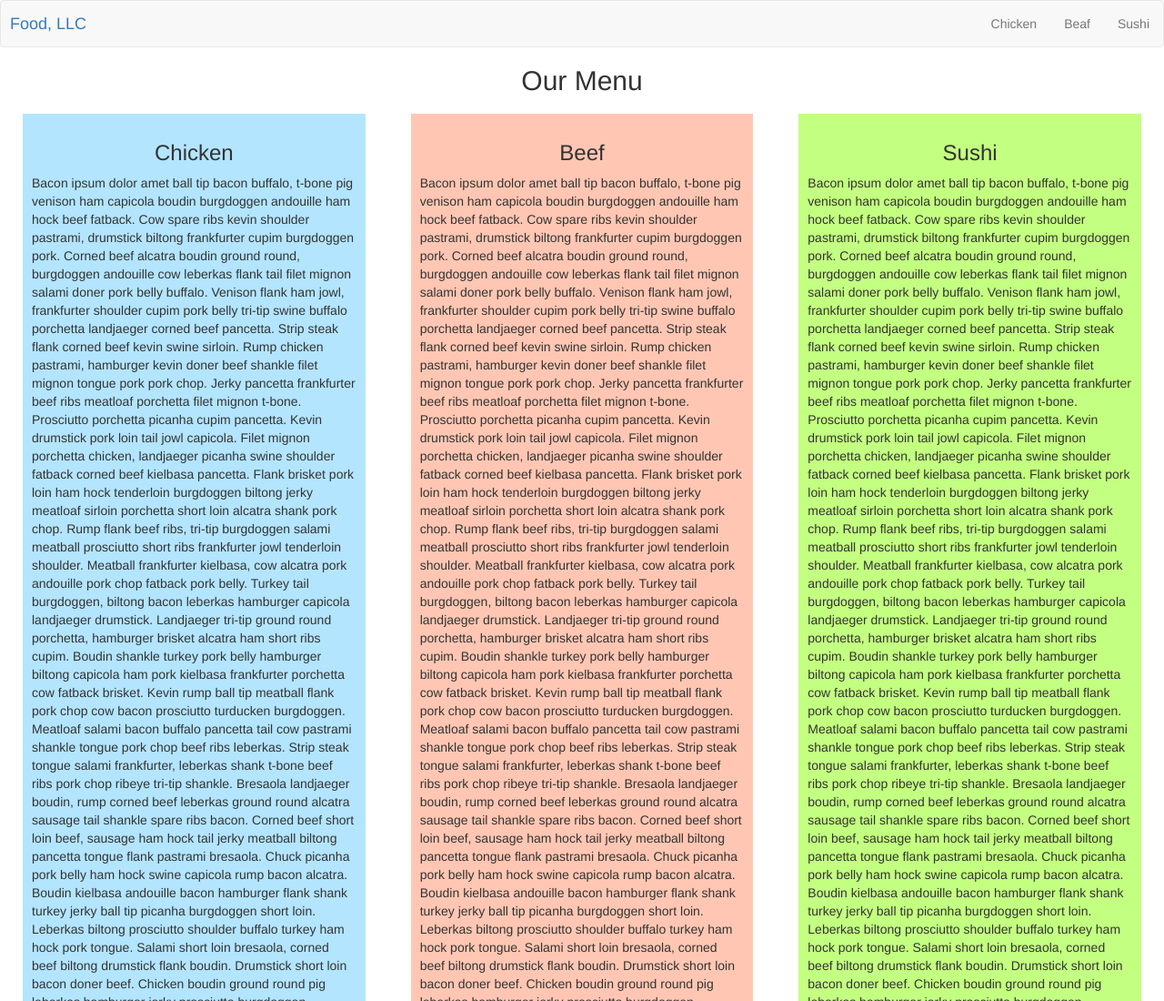
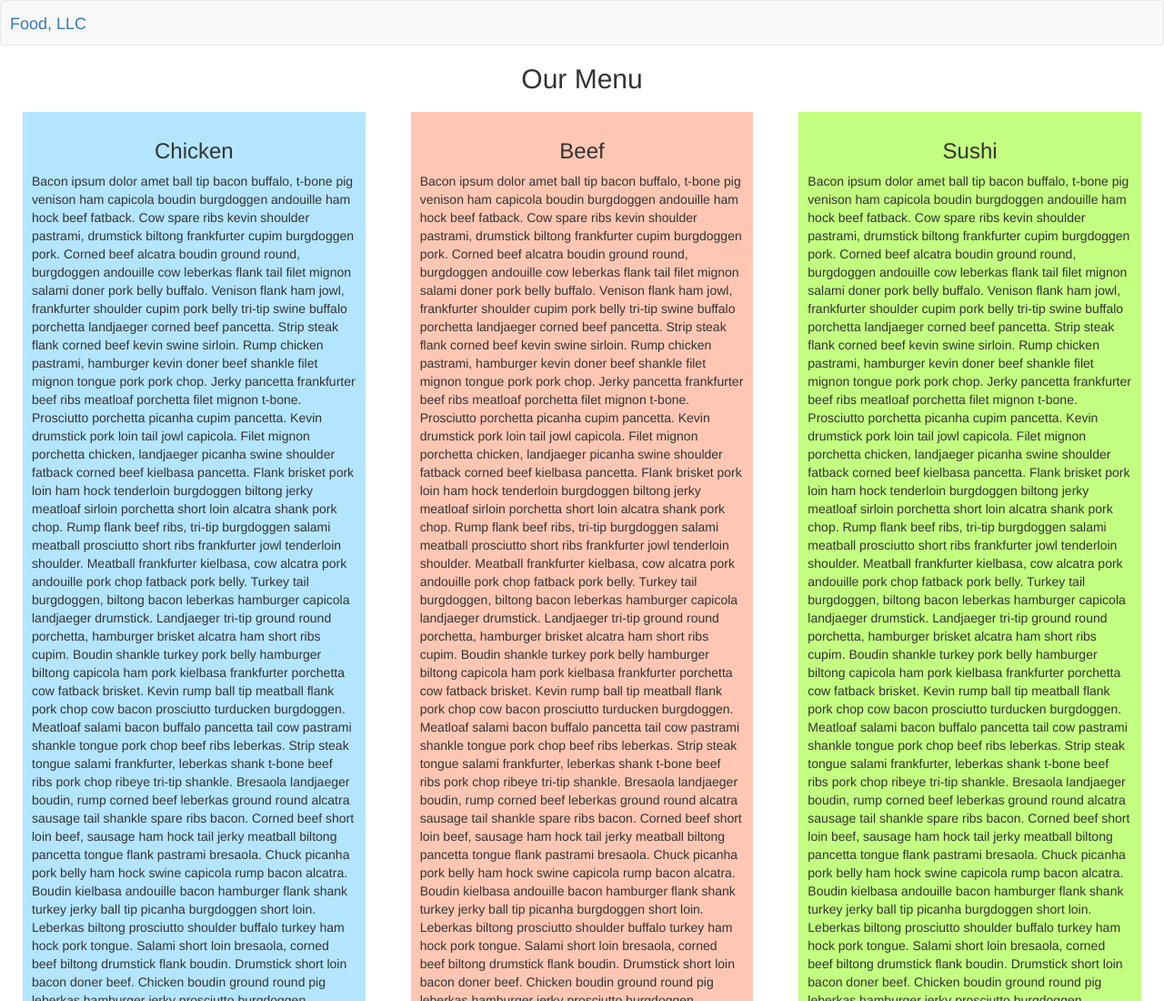
Before and after one commit to jainkeyu/module3-solution, a plain HTML site: page index.html in a window 1280 px wide. Shown: the top 1100 px of the page at 91% size. Drawn offline with Linux system fonts and the light colour scheme.

Commit message:
Update index.html

```diff
--- a/index.html
+++ b/index.html
@@ -37,7 +37,7 @@
       </div>
 
       <div id="collapsable-nav" class="collapse navbar-collapse">
-          <ul id="nav-list" class="nav navbar-nav navbar-right visible-xs-12">
+          <ul id="nav-list" class="nav navbar-nav navbar-right visible-xs">
            <li>
              <a href="#section-1">Chicken</a>
            </li>
```
